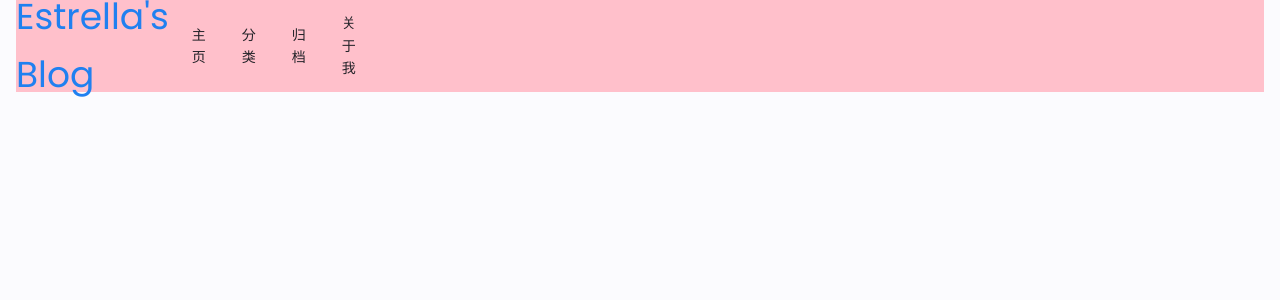
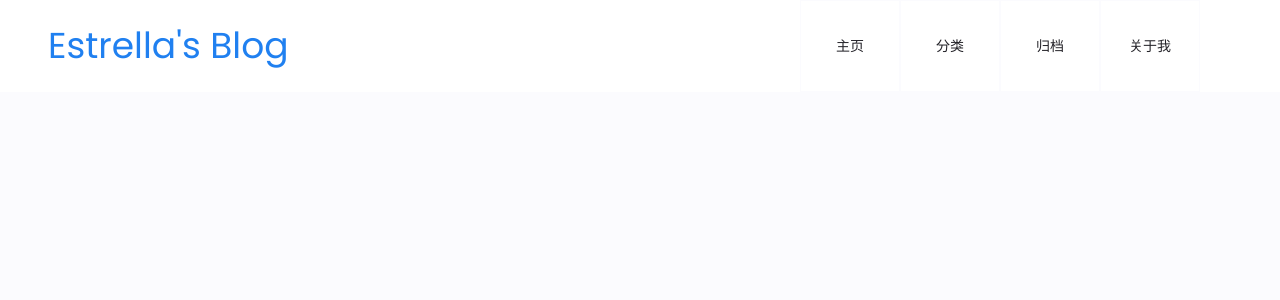
Before and after one commit to estrella-0309/blog, a Vue app in the folder client/: page / in a window 1280 px wide. Shown: the top 300 px of the page. Built offline with nearby package versions, Linux system fonts and the light colour scheme; a small style sheet from the web is missing.

Commit message:
主题颜色切换、导航栏响应式

```diff
--- a/client/package.json
+++ b/client/package.json
@@ -11,6 +11,7 @@
   "dependencies": {
     "@vueuse/core": "^9.13.0",
     "@wangeditor/editor-for-vue": "^5.1.12",
+    "animate.css": "^4.1.1",
     "axios": "^1.3.4",
     "pinia": "^2.0.33",
     "sass": "^1.58.3",
--- a/client/src/App.vue
+++ b/client/src/App.vue
@@ -3,10 +3,11 @@
 </template>
 
 <script setup lang="ts">
-
+import 'animate.css';
 </script>
 
 <style>
+
 * {
   padding: 0;
   margin: 0;
--- a/client/src/components/header/index.vue
+++ b/client/src/components/header/index.vue
@@ -1,7 +1,7 @@
 <template>
   <header class="header scroll-header" id="header">
     <nav class="nav container">
-      <div style="display:flex;">
+      <div class="nav__left">
         <a href="#" class="nav__logo">Estrella's Blog</a>
 
         <div class="nav__menu" id="nav-menu" :class="dropDown ? 'show-menu' : ' '">
@@ -38,6 +38,7 @@
       </div>
 
       <div class="nav__btns">
+        <a href="#" class="nav__logo">Estrella's Blog</a>
         <i class="iconfont change-theme" :class="theme === 'lighting' ? ' icon-dark' : 'icon-light'" id="nav-close"
           @click="changetheme()"></i>
 
@@ -45,15 +46,17 @@
           <i class="iconfont icon-jiugongge"></i>
 
         </div>
-        <div class="search">
+        <div class="search" style="width:40%">
+
           <i class="iconfont icon-sousuo" v-show="taggleSearchAndIcon" @click="ChangeIconToSearch()"></i>
-          <n-input round placeholder="搜索" ref="searchInput" v-model="searchText" @blur="ChangeSeachToIcon()"
-            v-show="!taggleSearchAndIcon" style=" transition: .5s;">
+          <n-input round placeholder="搜索" id="searchInput" v-model="searchText" @blur="ChangeSeachToIcon()"
+            v-show="!taggleSearchAndIcon">
             <template #suffix>
               <i class="iconfont icon-sousuo"></i>
             </template>
           </n-input>
-
+          <!-- <input type="text" placeholder="搜索" id="searchInput" v-model="searchText" @blur="ChangeSeachToIcon()"
+            v-show="!taggleSearchAndIcon"> -->
         </div>
       </div>
 
@@ -62,13 +65,19 @@
 </template>
 
 <script setup lang='ts'>
-import { reactive, ref, onMounted } from 'vue'
+import { reactive, ref, onMounted, nextTick } from 'vue'
 
 //主题
 let theme = ref('lighting')
 const changetheme = () => {
-  if (theme.value === 'lighting') theme.value = 'dark'
-  else theme.value = 'lighting'
+  if (theme.value === 'lighting') {
+    theme.value = 'dark'
+    document.getElementsByTagName("body")[0].className = "dark-theme";
+  }
+  else {
+    theme.value = 'lighting'
+    document.getElementsByTagName("body")[0].className = "";
+  }
 }
 
 //下拉菜单
@@ -83,13 +92,24 @@ const closedropDown = () => {
 //搜索模块
 const searchText = ref("");
 const taggleSearchAndIcon = ref(true)
+const searchInput = ref(null)
 const ChangeSeachToIcon = () => {
   taggleSearchAndIcon.value = true
 
 }
+
 const ChangeIconToSearch = () => {
   taggleSearchAndIcon.value = false
+  let inputbox = document.getElementById("searchInput")
+  nextTick(() => {
+    let input = inputbox?.querySelector("input") as HTMLElement
+
+    input.focus()
+  })
 }
+
+
+
 
 </script>
 
@@ -104,6 +124,7 @@ const ChangeIconToSearch = () => {
 }
 
 
+
 .nav {
   width: 100%;
   height: var(--header-height);
@@ -112,23 +133,30 @@ const ChangeIconToSearch = () => {
   .nav__logo {
     color: var(--first-color);
     font-size: var(--big-font-size);
-    margin-left: var(--mb-5);
+    // margin-left: var(--mb-5);
   }
 
   .nav__btns {
-    width: 100%;
+    margin-right: var(--mb-2);
     height: 100%;
     display: flex;
     align-items: center;
-    font-size: 1.25rem;
+    // font-size: 1.25rem;
 
     .change-theme {
       color: var(--title-color);
       margin-right: var(--mb-1);
       cursor: pointer;
+    }
 
-      &:hover {
-        color: var(--first-color);
+    .search {
+      order: -1;
+      display: flex;
+      justify-content: flex-end;
+      color: var(--title-color);
+
+      &>i {
+        margin-right: var(--mb-1);
       }
     }
 
@@ -136,6 +164,7 @@ const ChangeIconToSearch = () => {
       cursor: pointer;
       margin-right: var(--mb-1);
       font-weight: var(--font-medium);
+      color: var(--title-color);
 
       &:hover {
         color: var(--first-color);
@@ -149,7 +178,7 @@ const ChangeIconToSearch = () => {
   gap: 1.5rem;
 }
 
-@media screen and (max-width:767px) {
+@media screen and (max-width:725px) {
   .nav__menu {
     position: fixed;
     top: -100%;
@@ -162,20 +191,27 @@ const ChangeIconToSearch = () => {
     transition: .5s;
   }
 
-  .nav__logo {
-    display: none;
+  .nav {
+
+    .nav__logo {
+      display: none;
+    }
   }
+
 
   .nav__btns {
     justify-content: flex-end;
+    margin-right: var(--mb-2);
 
-    .search {
+    .nav__logo {
+      display: block;
       order: -1;
+      font-size: var(--h3-font-size);
+      margin-left: 10px;
+      margin-right: auto;
+    }
 
-      &>i {
-        margin-right: var(--mb-1);
-      }
-    }
+
   }
 }
 
@@ -218,10 +254,21 @@ const ChangeIconToSearch = () => {
 }
 
 .show-menu {
-  top: var(--header-height);
+  top: 0;
 }
 
-@media screen and (max-width: 350px) {
+@media screen and (max-width: 370px) {
+
+  .nav {
+
+    .nav__btns {
+      .nav__logo {
+        font-size: var(--small-font-size);
+      }
+    }
+  }
+
+
   .nav__menu {
     padding: 2rem .25rem 4rem;
   }
@@ -231,29 +278,62 @@ const ChangeIconToSearch = () => {
   }
 }
 
+
+
 @media screen and (min-width: 568px) {
   .nav {
-    background-color: red;
 
     .nav__logo {
       font-size: var(--h3-font-size);
+
     }
 
-    .nav__link {
-      p {
-        margin-left: var(--mb-0-25);
+    .nav__menu {
+      height: 100%;
+      width: 400px;
+
+      .nav__list {
+        height: 100%;
+        gap: 0;
+        column-gap: 0 !important;
+
+        .nav__item {
+          height: 100%;
+          width: 100px;
+          border: 1px solid var(--body-color);
+          margin: auto 0;
+        }
+
+        .nav__link {
+          vertical-align: center;
+        }
       }
     }
+
+
   }
 
-  @media screen and (min-width: 768px) {
+  @media screen and (min-width: 725px) {
     .nav {
-      background-color: pink;
+      .nav__left {
+        display: flex;
+        flex: 5;
+        justify-content: space-between;
+        height: 100%;
 
-      .nav__logo {
-        font-size: var(--h1-font-size);
+        .nav__logo {
+          margin-left: var(--mb-3);
+          font-size: var(--h1-font-size);
+        }
       }
 
+
+
+      .nav__btns {
+        .nav__logo {
+          display: none
+        }
+      }
 
     }
 
@@ -269,8 +349,6 @@ const ChangeIconToSearch = () => {
 
 
     .header {
-      padding: 0 1rem;
-
       .nav {
         height: calc(var(--header-height) + 1.5rem);
         column-gap: 1rem;
@@ -282,17 +360,38 @@ const ChangeIconToSearch = () => {
 
         .nav__list {
           display: flex;
-          column-gap: 2rem;
 
           .nav__link {
-            flex-direction: row;
-
+            // flex-direction: row;
+            height: 100%;
+            align-items: center;
+            justify-content: center;
           }
         }
       }
     }
+  }
+}
 
+@media screen and (max-width: 310px) {
+  .nav {
 
+    .nav__btns {
+      margin-right: 0;
+
+      .iconfont {
+        font-size: var(--smaller-font-size);
+      }
+
+      .nav__logo {
+        font-size: var(--smaller-font-size);
+      }
+
+      .nav__toggle {
+        // height: 100%;
+
+      }
+    }
   }
 }
 </style>
--- a/client/src/main.ts
+++ b/client/src/main.ts
@@ -5,5 +5,10 @@ import {createPinia} from 'pinia'
 import 'vfonts/FiraCode.css'
 const app = createApp(App)
 app.use(createPinia())
+app.directive('focus', {
+  mounted(el) {
+    el.focus();
+  }
+});
 
 app.mount('#app')
--- a/client/src/style.css
+++ b/client/src/style.css
@@ -16,7 +16,7 @@
   --text-color: #6d6a7c;
   --text-color-light: hsl(var(--hue-color), 8%, 65%);
   --input-color: hsl(var(--hue-color), 70%, 96%);
-  --nav-color:#fff;
+  --nav-color: #fff;
   --body-color: #fbfbfe;
   --container-color: hsl(var(--hue-color), 100%, 98%);
   --scroll-bar-color: hsl(var(--hue-color), 12%, 90%);
@@ -57,9 +57,13 @@
 
 body.dark-theme {
   /* HSL color mode */
+  --nav-color: #000;
+
+  --title-color: #f2f1f3;
+  --first-color: #fff;
+  --text-color: hsl(var(--hue-color), 8%, 45%);
+
   --first-color-second: hsl(var(--hue-color), 30%, 8%);
-  --title-color: hsl(var(--hue-color), 8%, 95%);
-  --text-color: hsl(var(--hue-color), 8%, 45%);
   --text-color-light: hsl(var(--hue-color), 8%, 75%);
   --input-color: hsl(var(--hue-color), 29%, 16%);
   --body-color: hsl(var(--hue-color), 28%, 12%);
```
Also changed, not shown: client/src/store/index.ts (added, +15 -0 lines), 1 other file (tests, documents, lock files or other folders).
